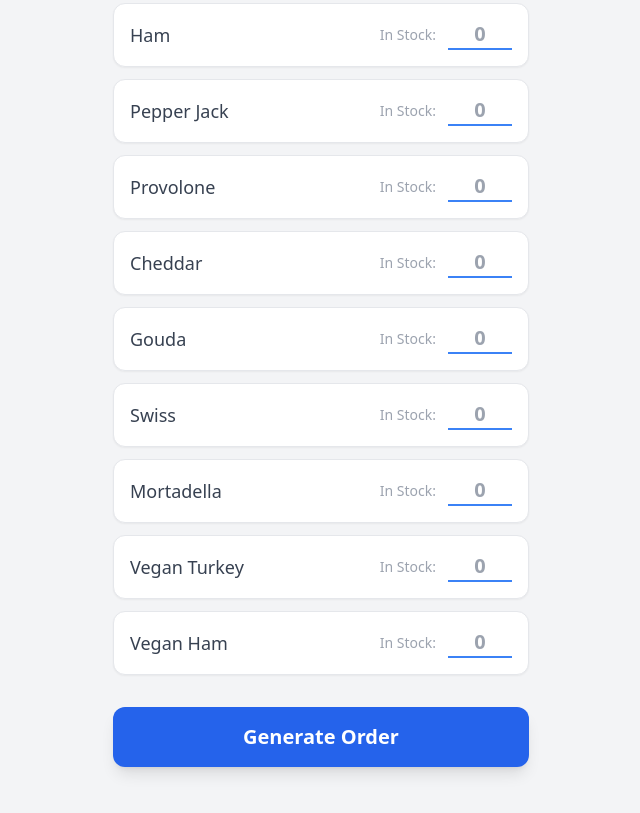
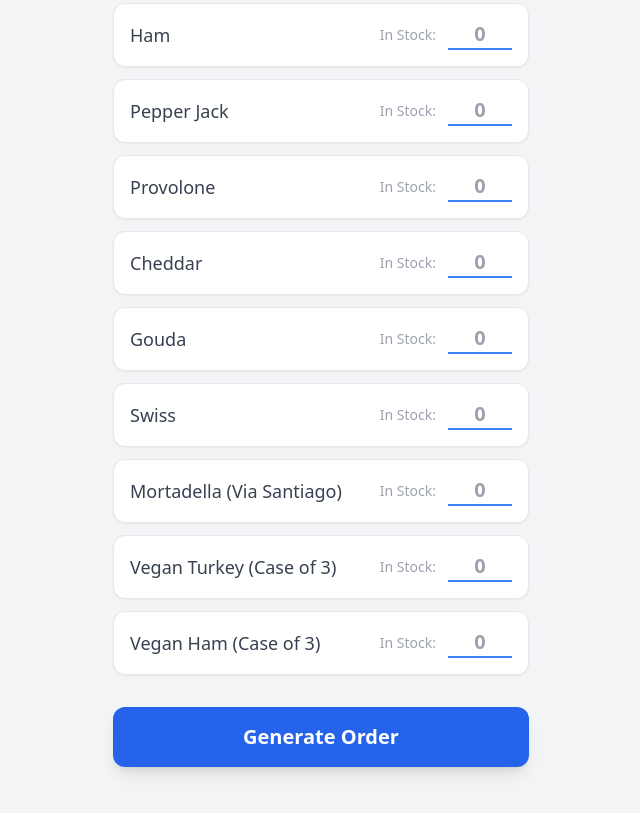
Before and after one commit to cornixsenex/cornixsenex.github.io, a plain HTML site: page boarshead.html in a window 1280 px wide. Shown: the part 345-1158 px from the top of the page, without its empty margins (319-959 px from the left). Drawn offline with nearby package versions, Linux system fonts and the light colour scheme.

Commit message:
modify the text a bit

```diff
--- a/boarshead.html
+++ b/boarshead.html
@@ -71,9 +71,9 @@
             { name: "Cheddar", par: 7 },
             { name: "Gouda", par: 8 },
             { name: "Swiss", par: 2 },
-            { name: "Mortadella", par: 2 },
-            { name: "Vegan Turkey", par: 6 },
-            { name: "Vegan Ham", par: 6 }
+            { name: "Mortadella (Via Santiago)", par: 2 },
+            { name: "Vegan Turkey (Case of 3)", par: 2 },
+            { name: "Vegan Ham (Case of 3)", par: 2 }
         ];
 
         const inputSection = document.getElementById('input-section');
@@ -101,7 +101,7 @@
 
         // 3. CALCULATE LOGIC
         function calculateOrder() {
-            let summaryText = "--- BOAR'S HEAD ORDER ---\n";
+            let summaryText = "Hello here is the boar's head order for this week:\n\n";
             let itemsToOrderCount = 0;
 
             inventory.forEach((item, index) => {
```
